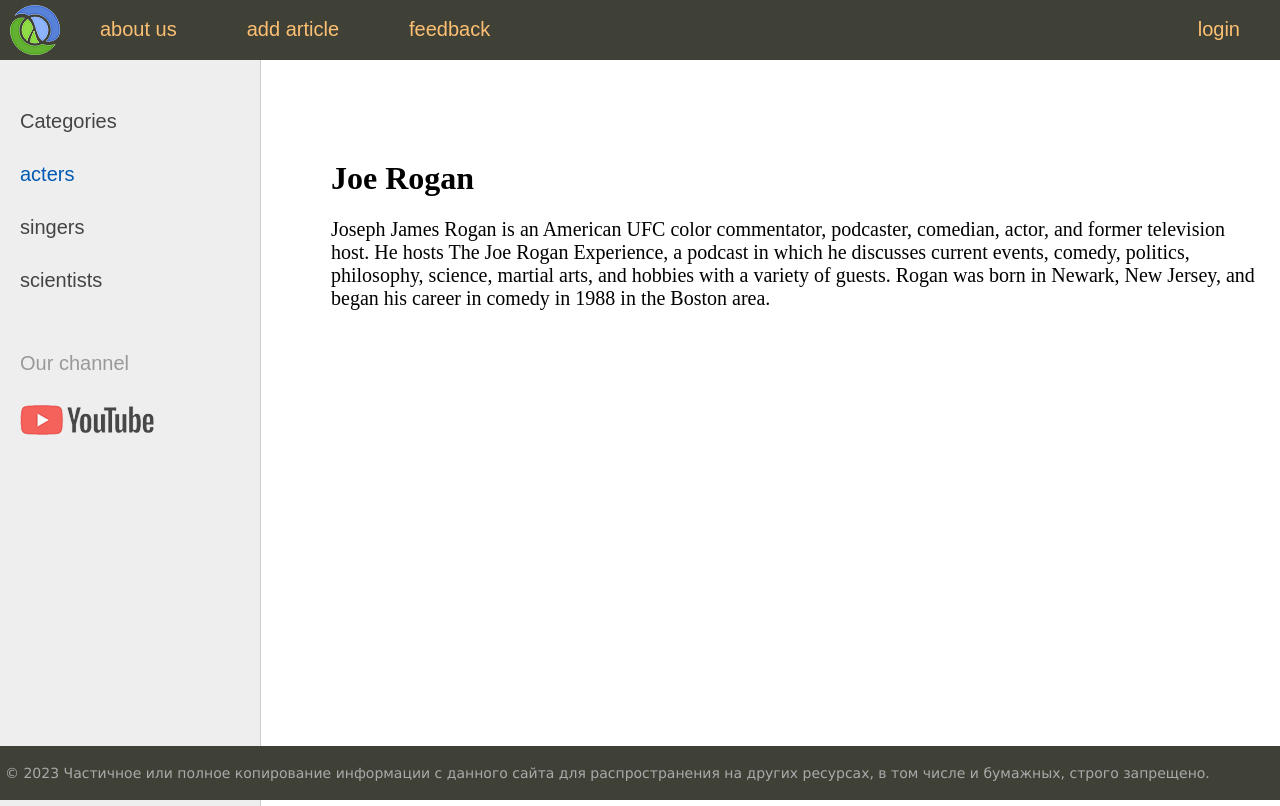
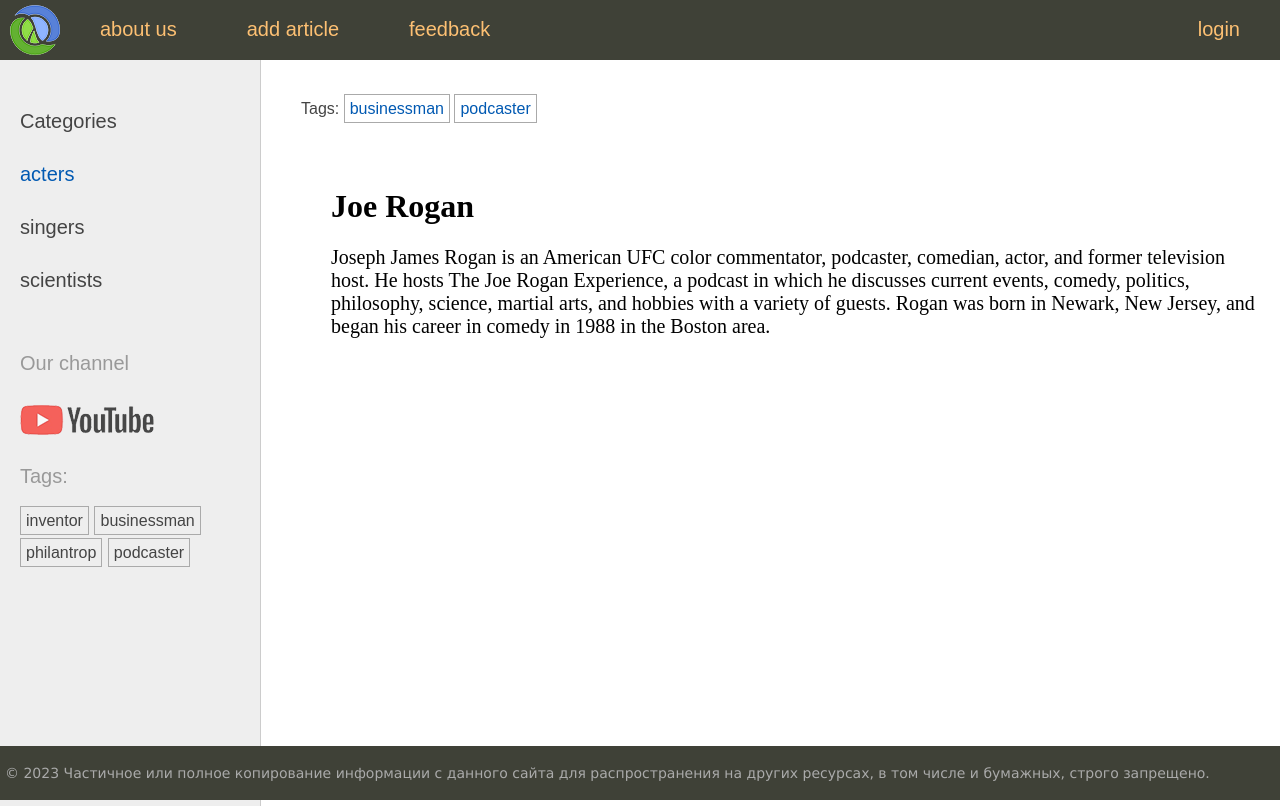
Before and after one commit to artsemlemesh/DjangoProject24, a Django app: a page that uses DP24/templates/base.html in a window 1280 px wide. Run offline with Django 4.2, Linux system fonts and the light colour scheme; data comes from the database, SQL or seed files in the repository; both versions use the stored data as it was after the commit.

Commit message:
exists()

```diff
--- a/DP24/men/models.py
+++ b/DP24/men/models.py
@@ -21,6 +21,8 @@ class Men(models.Model):
     time_updated = models.DateTimeField(auto_now=True)
     is_published = models.BooleanField(choices=Status.choices, default=Status.DRAFT)
     cat = models.ForeignKey('Category', on_delete=models.CASCADE, related_name='posts') #CASCADE is not parameter() it is function, and here we pass a link on the function
+    tags = models.ManyToManyField('TagPost', blank=True, related_name='tags')#tags-manager #related_name - to get a list of articles through tags that are connected with them
+    wife = models.OneToOneField('Wife', on_delete=models.SET_NULL, null=True, blank=True, related_name='husband')
     # here name is cat, but in db it is cat_id, because of ForeignKey, _id has automatically been added
     # m = Men.objects.get(pk=1)
     # m.cat (sql request) will return <Category: acters>/ m.cat.name or m.cat.slug will return name and slug of a category model respectively
@@ -54,3 +56,42 @@ class Category(models.Model):
 
     def get_absolute_url(self):
         return reverse('category', kwargs={'cat_slug': self.slug}) # key cat_slug we take from url where <slug:cat_slug> and then in out template we can just insert in link {{ cat.get_absolute_url }}
+
+class TagPost(models.Model):
+    tag = models.CharField(max_length=100, db_index=True)
+    slug = models.SlugField(max_length=255, unique=True, db_index=True)
+
+    def __str__(self):
+        return self.tag
+
+    def get_absolute_url(self): #something is wrong with this function. it doesnot work in my list_tags.html template
+        return reverse('tag', kwargs={'tag_slug', self.slug})  #slug retrieves from the database and via the variable 'tag_slug' gets inserted to the itinerary (link)
+
+
+class Wife(models.Model):
+    name = models.CharField(max_length=100)
+    age = models.IntegerField(null=True)
+
+    def __str__(self):
+        return self.name
+
+
+#w1 = Wife.objects.create(name='Margaret', age=39)
+#w1.husband (related_name of a field wife in Men model) will return husband of w1
+
+#m1 = Men.objects.get(pk=1)
+# m1.wife(field in Men class) = w1
+#m1.save() - will attach w1 to m1/ important!! m1.save() //save changes in the table where the changes occured. in my case in table m1 was added w1
+
+
+
+#Querysets: first() last()
+#m = Men.objects.get(pk=1)
+#m.get_previous_by_time_updated (write this: get_previous_by and add name of any time field after) - will return previous...
+#m.get_next_by_time_updated()...
+
+#exists() - to check whether this post exists in the db/ count() number of posts
+#c3 = Category.objects.create(name='scientists', slug='scientist')
+#c3.posts.exists() -if nothing returns False, if something returns True
+
+# to call custom shell: python3 manage.py shell_plus --print-sql
--- a/DP24/men/templatetags/men_tags.py
+++ b/DP24/men/templatetags/men_tags.py
@@ -1,6 +1,6 @@
 from django import template
 import men.views as views
-from men.models import Category
+from men.models import Category, TagPost
 
 register = template.Library()
 
@@ -8,7 +8,11 @@ register = template.Library()
 # def get_categories():
 #     return views.cats_db
 
-@register.inclusion_tag('list_categories.html')
+@register.inclusion_tag('list_categories.html')# this tag is to mark a category a selected person belongs to( category turns blue)
 def show_categories(cat_selected=0):
     cats = Category.objects.all()
     return {'cats': cats, 'cat_selected': cat_selected}
+
+@register.inclusion_tag('list_tags.html')
+def show_all_tags():
+    return {'tags': TagPost.objects.all()}
--- a/DP24/men/urls.py
+++ b/DP24/men/urls.py
@@ -13,6 +13,6 @@ urlpatterns = [
     path('contact/', views.contact, name='contact'),
     path('login/', views.login, name='login'),
     path('post/<slug:post_slug>', views.show_post, name='post'),
-    path('category/<slug:cat_slug>', views.show_category, name='category')
-
+    path('category/<slug:cat_slug>', views.show_category, name='category'),
+    path('tag/<slug:tag_slug>', views.show_tag_postlist, name='tag'),
 ]
--- a/DP24/men/views.py
+++ b/DP24/men/views.py
@@ -3,7 +3,7 @@ from django.http import HttpResponse, HttpResponseNotFound, Http404
 from django.urls import reverse
 from django.template.defaultfilters import slugify
 
-from .models import Men, Category
+from .models import Men, Category, TagPost
 
 # Create your views here.
 
@@ -95,3 +95,15 @@ def show_category(request, cat_slug):
 
 def page_not_found(request, exception):     # connected to handler404 in urls.py
     return HttpResponseNotFound('<h1>PAGE NOT FOUND</h1>')
+
+def show_tag_postlist(request, tag_slug):
+    tag = get_object_or_404(TagPost, slug=tag_slug)
+    posts = tag.tags.filter(is_published=Men.Status.PUBLISHED)
+    context = {
+        'title': f'Tag: {tag.tag}',
+        'menu': menu,
+        'posts': posts,
+        'cat_selected': None
+    }
+
+    return render(request, 'index.html', context)
--- a/DP24/templates/base.html
+++ b/DP24/templates/base.html
@@ -30,7 +30,7 @@
 <!-- Sidebar слева -->
 	<td valign="top" class="left-chapters">
 	<ul id="leftchapters">
-		{% if cat_selected == 0 or cat_selected is None %}
+		{% if cat_selected == 0  %}
 		<li class="selected">Categories</li>
 		{% else %}
 		<li><a href="{% url 'index'  %}">Categories</a></li>
@@ -40,6 +40,8 @@
 		<p>Our channel</p>
 		<a class="share-yt" href="https://www.youtube.com/channel/UClJzWfGWuGJL2t-3dYKcHTA/playlists" target="_blank" rel="nofollow"></a>
 		</li>
+
+		<li>{% show_all_tags %}</li> <!-- after we defined tag in templatetags/men_tags.py we need to insert the name of the tag here -->
 	</ul>
 </td>
 <!-- Конец Sidebar'а -->
--- /dev/null
+++ b/DP24/templates/list_tags.html
@@ -0,0 +1,10 @@
+
+
+{% if tags %}
+    <p>Tags:</p>
+    <ul class="tags-list" >
+        {% for t in tags %}
+            <li><a href="{% url 'tag' t.slug %}">{{ t.tag }}</a></li>
+        {% endfor %}
+    </ul>
+{% endif %}
--- a/DP24/templates/post.html
+++ b/DP24/templates/post.html
@@ -1,4 +1,18 @@
 {% extends 'base.html' %}
+
+{% block breadcrumbs %}<!-- ths  block displays all the tags that current post belongs to-->
+<!--tags-->
+{% with post.tags.all as tags %} <!-- post.tags.all retrieves all the tags associated with the current post instance through the relationship established between the Men and TagPost models -->
+{% if tags %}
+<ul class="tags-list">
+    <li>Tags: </li>
+    {% for t in tags %}
+    <li><a href="{% url 'tag' t.slug %}" >{{ t.tag }}</a></li> <!-- again get_absolute_url throws an error -->
+    {% endfor %}
+</ul>
+{% endif %}
+{% endwith %}
+{% endblock %}
 
 {% block content %}
 <h1>{{ post.title }}</h1>
```
Also changed, not shown: DP24/db.sqlite3, DP24/men/migrations/0007_tagpost_alter_men_cat_men_tags.py (added), DP24/men/migrations/0008_wife_men_wife.py (added).
